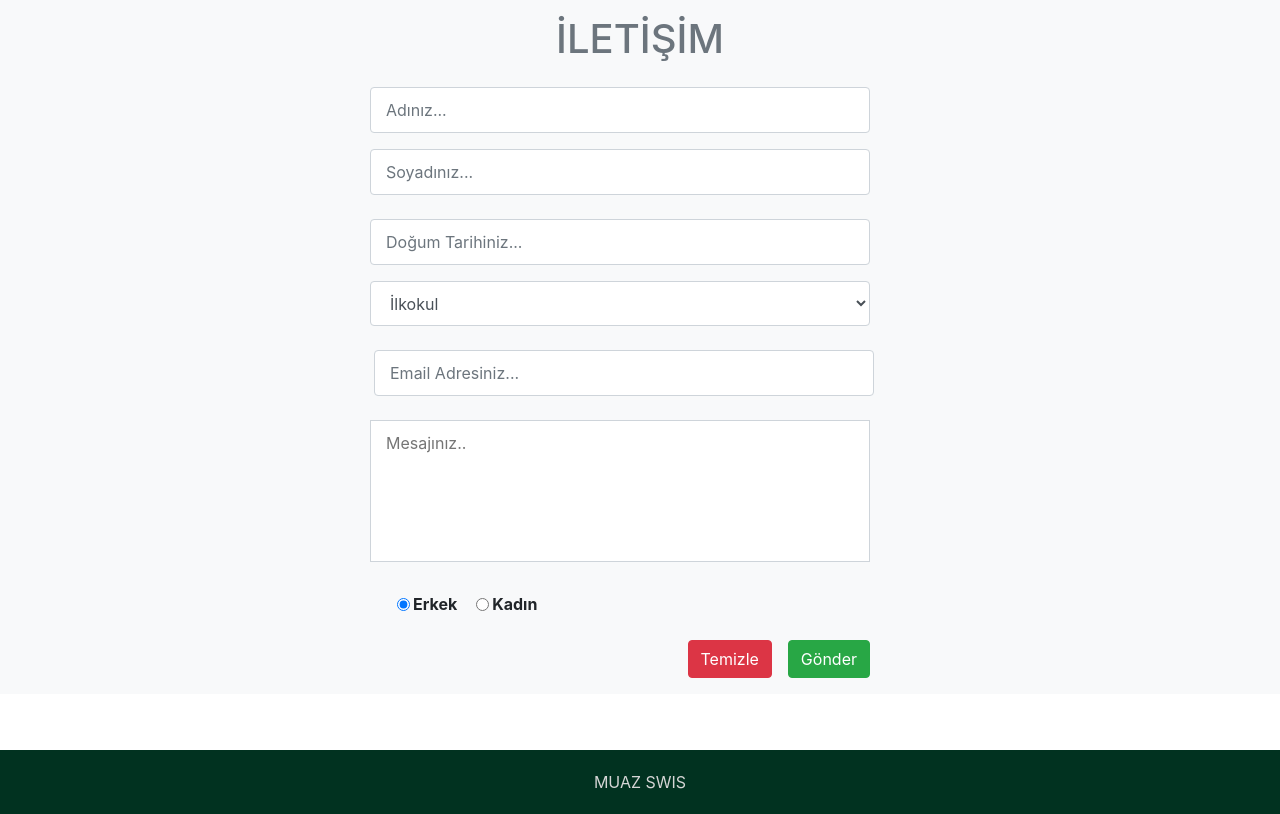
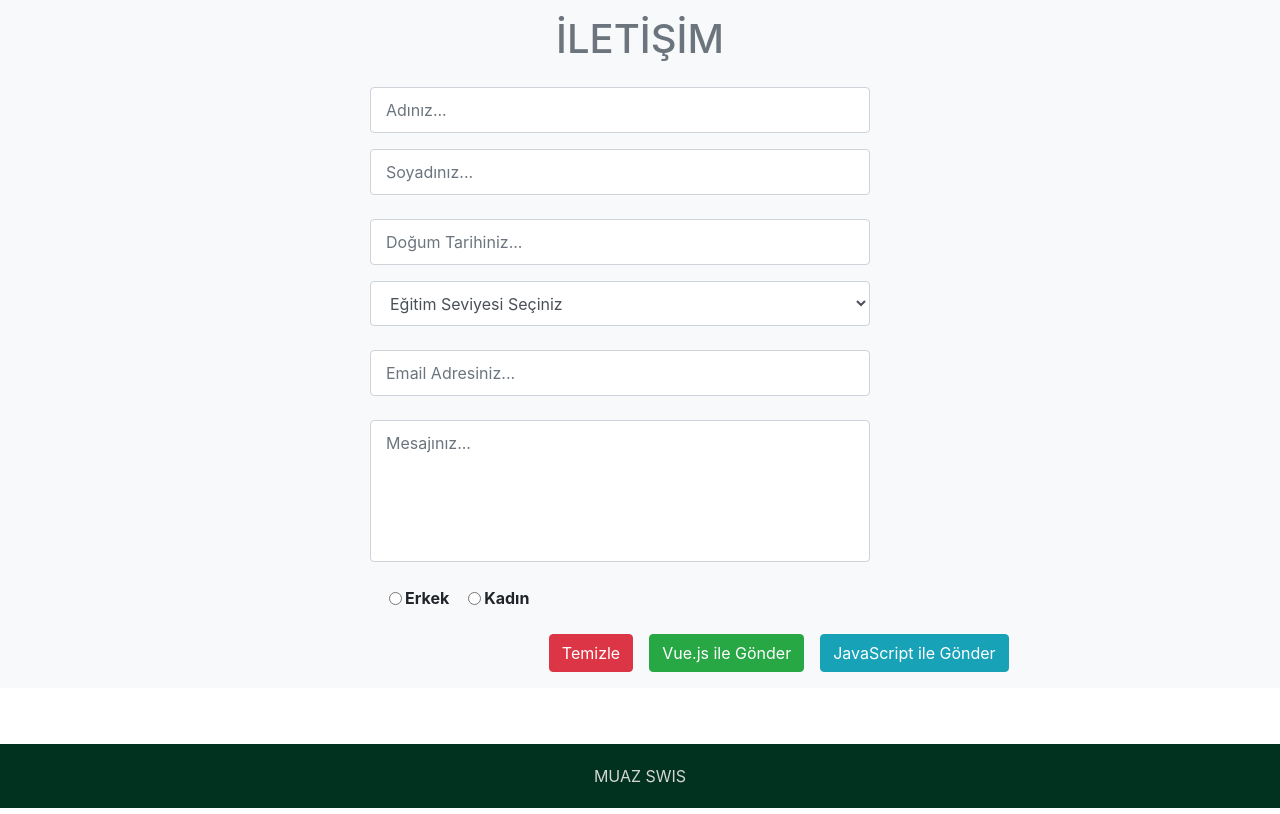
Before and after one commit to Muazswis/muazswis, a PHP site: page /iletisim.HTML in a window 1280 px wide. Shown: the part 101-915 px from the top of the page. Run offline with PHP 8.4, Linux system fonts and the light colour scheme; some web fonts are replaced.

Commit message:
js ve frameworkyaptim

```diff
--- a/iletisim.HTML
+++ b/iletisim.HTML
@@ -5,7 +5,7 @@
     <meta charset="UTF-8">
     <meta http-equiv="X-UA-Compatible" content="IE=edge">
     <meta name="viewport" content="width=device-width, initial-scale=1.0">
-    <title>İletişim sayfası </title>
+    <title>İletişim Sayfası</title>
     <link rel="stylesheet" href="./Css/bootstrap.min.css">
     <link rel="stylesheet" href="./Css/Navbar.css">
     <link rel="stylesheet" href="./Css/iletisim.css">
@@ -14,56 +14,38 @@
 <body>
 
     <nav class="navbar navbar-expand-md navbar-dark bg-dark text-white fixed-top">
-        <a class="navbar-brand center" href="index.html"> Kişisel Web Sayfam</a>
+        <a class="navbar-brand center" href="index.html">Kişisel Web Sayfam</a>
         <button class="navbar-toggler" type="button" data-toggle="collapse" data-target="#navbarResponsive">
-            <span class="navbar-toggler-icon"></span> <!-- Hamburger menü simgesi -->
+            <span class="navbar-toggler-icon"></span>
         </button>
-        <div  class=container-fluid>
-
+        <div class="container-fluid">
             <div class="collapse navbar-collapse" id="navbarResponsive">
                 <ul class="navbar-nav ml-auto">
-
-                    <li class="nav-item px-2">
-                        <a class="nav-link text-active" href="login.html" target="_self">Login</a>
-                    </li>
-                    <li class="nav-item px-2">
-                        <a class="nav-link text-white  " href="index.html" target="_self">Hakkımda</a>
-                    </li>
-                    <li class="nav-item px-2">
-                        <a class="nav-link text-white" href="ozgecmis.html" target="_self">Özgeçmiş</a>
-                    </li>
-                    <li class="nav-item px-2">
-                        <a class="nav-link text-white" href="sehrim.html " target="_self">Şehrim</a>
-                    </li>
-                    <li class="nav-item px-2">
-                        <a class="nav-link text-white" href=" mirasimiz.html" target="_self">Mirasımız</a>
-                    </li>
-                    <li class="nav-item px-2">
-                        <a class="nav-link text-white" href="ilgialanlarim.html" target="_self">İlgi Alanlarım</a>
-                    </li>
-
-                    <li class="nav-item px-2">
-                        <a class="nav-link text-active" href="iletisim.html" target="_self">İletişim</a>
-                    </li>
+                    <li class="nav-item px-2"><a class="nav-link text-active" href="login.html" target="_self">Login</a></li>
+                    <li class="nav-item px-2"><a class="nav-link text-white" href="index.html" target="_self">Hakkımda</a></li>
+                    <li class="nav-item px-2"><a class="nav-link text-white" href="ozgecmis.html" target="_self">Özgeçmiş</a></li>
+                    <li class="nav-item px-2"><a class="nav-link text-white" href="sehrim.html" target="_self">Şehrim</a></li>
+                    <li class="nav-item px-2"><a class="nav-link text-white" href="mirasimiz.html" target="_self">Mirasımız</a></li>
+                    <li class="nav-item px-2"><a class="nav-link text-white" href="ilgialanlarim.html" target="_self">İlgi Alanlarım</a></li>
+                    <li class="nav-item px-2"><a class="nav-link text-active" href="iletisim.html" target="_self">İletişim</a></li>
                 </ul>
             </div>
         </div>
     </nav>
 
-    <section class="site-section bg-light">
-        <div   class="container mb-7">
+    <section class="site-section bg-light" id="app">
+        <div class="container mb-7">
             <div class="row">
                 <div class="col-md-12 mb-7">
                     <div class="section-heading text-center">
-                        <h1 class="text-muted mt-3">
-                            <center>İLETİŞİM</center>
-                        </h1>
-                        <form action="iletiЯim.php" method="POST" id="form" novalidate="" name="form">
+                        <h1 class="text-muted mt-3"><center>İLETİŞİM</center></h1>
+                        <form action="iletiЯim.php" method="POST" id="contactForm" novalidate>
                             <div class="form-group">
                                 <div class="row mt-4">
                                     <div class="col-md-3"></div>
                                     <div class="col-md-5">
-                                        <input id="ad" class="form-control" type="text" placeholder="Adınız..." name="ad">
+                                        <input v-model="form.ad" class="form-control" type="text" placeholder="Adınız..." name="ad">
+                                        <span class="text-danger" v-if="errors.ad">{{ errors.ad }}</span>
                                     </div>
                                 </div>
                             </div>
@@ -71,7 +53,8 @@
                                 <div class="row mt-3">
                                     <div class="col-md-3"></div>
                                     <div class="col-md-5">
-                                        <input id="soyad" class="form-control" placeholder="Soyadınız..." type="text" name="soyad">
+                                        <input v-model="form.soyad" class="form-control" placeholder="Soyadınız..." type="text" name="soyad">
+                                        <span class="text-danger" v-if="errors.soyad">{{ errors.soyad }}</span>
                                     </div>
                                 </div>
                             </div>
@@ -79,7 +62,8 @@
                                 <div class="row mt-4">
                                     <div class="col-md-3"></div>
                                     <div class="col-md-5">
-                                        <input class="form-control" type="text" placeholder="Doğum Tarihiniz..." name="doğum" id="doğum">
+                                        <input v-model="form.dogum" class="form-control" type="text" placeholder="Doğum Tarihiniz..." name="dogum">
+                                        <span class="text-danger" v-if="errors.dogum">{{ errors.dogum }}</span>
                                     </div>
                                 </div>
                             </div>
@@ -87,102 +71,172 @@
                                 <div class="row">
                                     <div class="col-md-3"></div>
                                     <div class="col-md-5">
-                                        <select class="form-control" name="eğitim" id="eğitim">
-                          <option>İlkokul</option>
-                          <option>Ortaokul</option>
-                          <option>Lise</option>
-                          <option>Üniversite</option>
-                        </select>
+                                        <select v-model="form.egitim" class="form-control" name="egitim">
+                                            <option value="" disabled>Eğitim Seviyesi Seçiniz</option>
+                                            <option>İlkokul</option>
+                                            <option>Ortaokul</option>
+                                            <option>Lise</option>
+                                            <option>Üniversite</option>
+                                        </select>
+                                        <span class="text-danger" v-if="errors.egitim">{{ errors.egitim }}</span>
                                     </div>
                                 </div>
                             </div>
                             <div class="form-group">
                                 <div class="row mt-4">
                                     <div class="col-md-3"></div>
-                                    <div class="col-md-5 mx-1">
-                                        <input id="email" class="form-control" placeholder="Email Adresiniz..." type="text" name="email">
+                                    <div class="col-md-5">
+                                        <input v-model="form.email" class="form-control" placeholder="Email Adresiniz..." type="text" name="email">
+                                        <span class="text-danger" v-if="errors.email">{{ errors.email }}</span>
                                     </div>
                                 </div>
                             </div>
-
                             <div class="form-group">
                                 <div class="row mt-4">
                                     <div class="col-md-3"></div>
                                     <div class="col-md-5">
-                                        <textarea id="mesaj" rows="5" name="mesaj" placeholder="Mesajınız.."></textarea>
+                                        <textarea v-model="form.mesaj" class="form-control" rows="5" name="mesaj" placeholder="Mesajınız..."></textarea>
+                                        <span class="text-danger" v-if="errors.mesaj">{{ errors.mesaj }}</span>
                                     </div>
                                 </div>
                             </div>
-
-                            <div class="form-group  ">
+                            <div class="form-group">
                                 <div class="row mt-4">
                                     <div class="col-md-3"></div>
-                                    <div class="col-md-5 mx-2 gender">
-                                        <input class="mx-1" id="cns" type="radio" name="cns" checked value="Erkek"><strong>Erkek</strong>
-                                        <input class="mx-1" id="cns" type="radio" name="cns" value="Kadın"><strong>Kadın </strong>
+                                    <div class="col-md-5 gender">
+                                        <input v-model="form.cinsiyet" class="mx-1" type="radio" name="cinsiyet" value="Erkek"><strong>Erkek</strong>
+                                        <input v-model="form.cinsiyet" class="mx-1" type="radio" name="cinsiyet" value="Kadın"><strong>Kadın</strong>
+                                        <span class="text-danger" v-if="errors.cinsiyet">{{ errors.cinsiyet }}</span>
                                     </div>
                                 </div>
                             </div>
-
-
-                            <div class="form-group   mt-4 buttons ">
+                            <div class="form-group mt-4 buttons">
                                 <div class="col-md-3"></div>
-
-                                <button class="btn btn-danger  " type="reset">Temizle</button>
+                                <button class="btn btn-danger" type="reset">Temizle
+</button>
                                 <div class="mx-2"></div>
-
-                                <button class="btn btn-success sendBtn" onclick="kontrol()" type="button">Gönder</button>
+                                <button class="btn btn-success" type="button" @click="submitForm">Vue.js ile Gönder</button>
+                                <div class="mx-2"></div>
+                                <button class="btn btn-info" type="button" onclick="submitWithJS()">JavaScript ile Gönder</button>
                             </div>
-                        </form>
-
+                       </form>
                     </div>
                 </div>
             </div>
             <footer>
                 <div class="container-fluid padding">
                     <div class="row text-center">
-                        <div class="col-md-12">
-                            MUAZ SWIS
-                        </div>
+                        <div class="col-md-12">MUAZ SWIS</div>
                     </div>
                 </div>
             </footer>
         </div>
     </section>
 
+    <script src="https://cdn.jsdelivr.net/npm/vue@2"></script>
+    <script>
+        new Vue({
+            el: '#app',
+            data() {
+                return {
+                    form: {
+                        ad: '',
+                        soyad: '',
+                        dogum:'',
+                        egitim: '',
+                        email: '',
+                        mesaj: '',
+                        cinsiyet: ''
+                    },
+                    errors: {}
+                }
+            },
+           methods: {
+                validateForm() {
+                    this.errors = {};
+                    if (!this.form.ad) this.errors.ad = 'Adınızı giriniz.';
+                    if (!this.form.soyad) this.errors.soyad = 'Soyadınızı giriniz.';
+                    if (!this.form.dogum) this.errors.dogum = 'Doğum tarihini giriniz.';
+                    if (!this.form.egitim) this.errors.egitim = 'Eğitim seviyesi seçiniz.';
+                    if (!this.form.email) {
+                        this.errors.email = 'Email adresinizi giriniz.';
+                    } else if (!this.validateEmail(this.form.email)) {
+                        this.errors.email = 'Geçerli bir email adresi giriniz.';
+                    }
+                    if (!this.form.mesaj) this.errors.mesaj = 'Mesajınızı giriniz.';
+                    if (!this.form.cinsiyet) this.errors.cinsiyet = 'Cinsiyet seçiniz.';
 
-    <script>// Email doğrulama fonksiyonu
-        /* https://stackoverflow.com/questions/46155/whats-the-best-way-to-validate-an-email-address-in-javascript burdan alındı kod  */
-        const validateEmail = function(email) {
-            return String(email)
-                .toLowerCase()
-                .match(
-                    /^(([^<>()[\]\\.,;:\s@"]+(\.[^<>()[\]\\.,;:\s@"]+)*)|(".+"))@((\[[0-9]{1,3}\.[0-9]{1,3}\.[0-9]{1,3}\.[0-9]{1,3}\])|(([a-zA-Z\-0-9]+\.)+[a-zA-Z]{2,}))$/
-                );
-        };
+                    if (Object.keys(this.errors).length === 0) {
+                        alert("Form doğru şekilde doldurulmuş!");
+                    }
+                },
+                validateEmail(email) {
+                    const re = /^(([^<>()[\]\\.,;:\s@"]+(\.[^<>()[\]\\.,;:\s@"]+)*)|(".+"))@((\[[0-9]{1,3}\.[0-9]{1,3}\.[0-9]{1,3}\.[0-9]{1,3}\])|(([a-zA-Z\-0-9]+\.)+[a-zA-Z]{2,}))$/;
+                    return re.test(String(email).toLowerCase());
+                },
+                submitForm() {
+                    this.validateForm();
+                    if (Object.keys(this.errors).length === 0) {
+                        document.getElementById("contactForm").submit();
+                        alert("Form başarıyla gönderildi!");
+                    } else {
+                        alert("Lütfen formdaki hataları düzeltin.");
+                    }
+                }
+            }
+        });
+    </script>
 
-        function kontrol() {// Form kontrol fonksiyonu
-            var sendBtn = document.querySelector(".sendBtn")
-            console.log(sendBtn)
-            var isim = document.getElementById("ad").value;
-            var soyad = document.getElementById("soyad").value;
-            var doğum = document.getElementById("doğum").value;
-            var eğitim = document.getElementById("eğitim").value;
-            var email = document.getElementById("email").value;
-            var mesaj = document.getElementById("mesaj").value;
+    <script>
+        function validateWithJS() {
+            const form = document.forms['contactForm'];
+            let errors = {};
 
-            if (isim == null || isim == "" || soyad == null || soyad == "" || doğum == null || doğum == "" || eğitim == null || eğitim == "" || mesaj == null || mesaj == "" || email == "") {
-                alert("Bütün Alanları Doldurmak Zorunludur.!");
-            }// Email format kontrolü
-            if (!validateEmail(email)) {
-                alert("Email formatında degıl !");
+            if (!form['ad'].value) errors.ad = 'Adınızı giriniz.';
+            if (!form['soyad'].value) errors.soyad = 'Soyadınızı giriniz.';
+            if (!form['dogum'].value) errors.dogum = 'Doğum tarihini giriniz.';
+            if (!form['egitim'].value) errors.egitim = 'Eğitim seviyesi seçiniz.';
+            if (!form['email'].value) {
+                errors.email = 'Email adresinizi giriniz.';
+            } else if (!validateEmail(form['email'].value)) {
+                errors.email = 'Geçerli bir email adresi giriniz.';
+            }
+            if (!form['mesaj'].value) errors.mesaj = 'Mesajınızı giriniz.';
+            if (!form['cinsiyet'].value) errors.cinsiyet = 'Cinsiyet seçiniz.';
 
-            } else {
-                sendBtn.setAttribute('type', 'submit');
-                alert("Başarıyla gönderildi!");
+            for (const [key, value] of Object.entries(errors)) {
+                const errorElement = document.createElement('span');
+                errorElement.className = 'text-danger';
+                errorElement.textContent = value;
+
+                if (form[key].nextSibling) {
+                    form[key].nextSibling.remove();
+                }
+                form[key].parentNode.appendChild(errorElement);
+            }
+
+            if (Object.keys(errors).length === 0) {
+                alert("Form doğru şekilde doldurulmuş!");
             }
         }
+
+        function submitWithJS() {
+            validateWithJS();
+            const errors = document.querySelectorAll('.text-danger');
+            if (errors.length === 0) {
+                document.getElementById("contactForm").submit();
+                alert("Form başarıyla gönderildi!");
+            } else {
+                alert("Lütfen formdaki hataları düzeltin.");
+            }
+        }
+
+        function validateEmail(email) {
+            const re = /^(([^<>()[\]\\.,;:\s@"]+(\.[^<>()[\]\\.,;:\s@"]+)*)|(".+"))@((\[[0-9]{1,3}\.[0-9]{1,3}\.[0-9]{1,3}\.[0-9]{1,3}\])|(([a-zA-Z\-0-9]+\.)+[a-zA-Z]{2,}))$/;
+            return re.test(String(email).toLowerCase());
+        }
     </script>
+
     <script>
         document.addEventListener("DOMContentLoaded", function () {
             document.querySelector(".navbar-toggler").addEventListener("click", function () {
```
Also changed, not shown: iletiЯim.php (+17 -20 lines), Images/ozgeçmis.jpeg (added), 1 other file.
